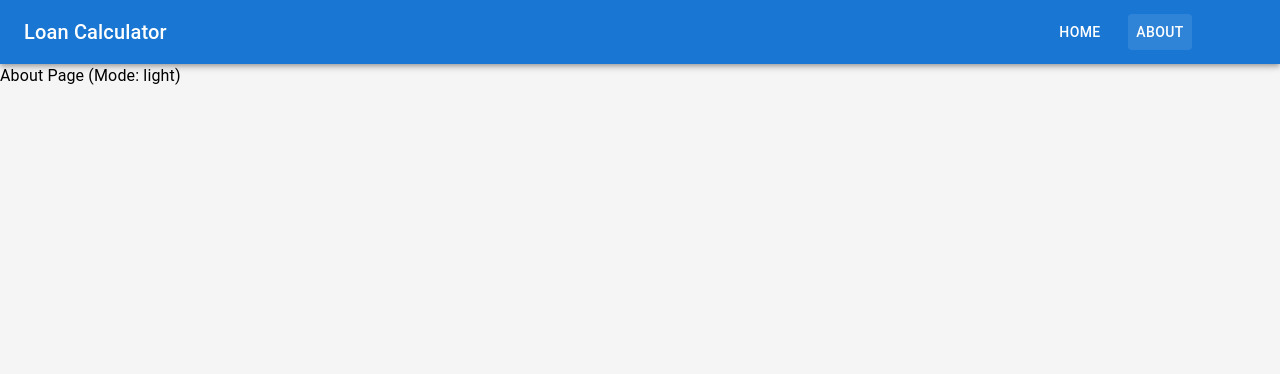
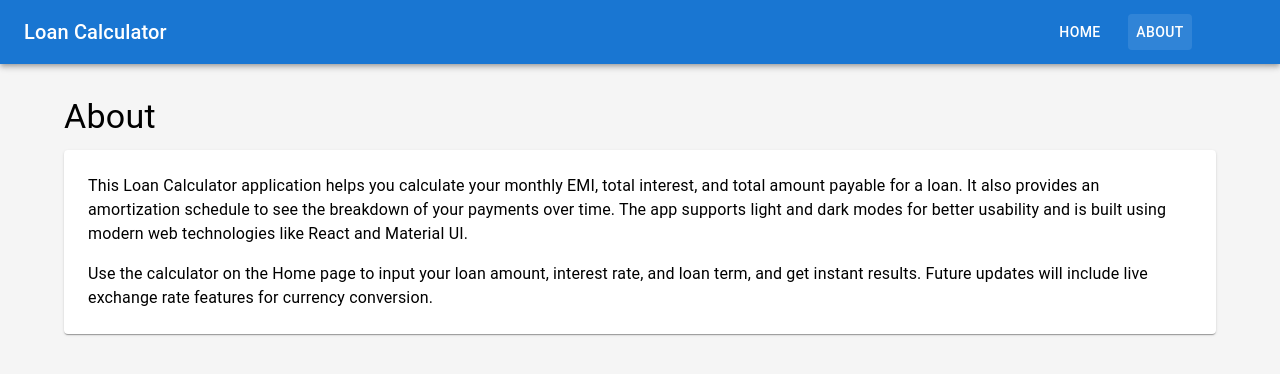
Before and after one commit to iammihirsig/loan-calculator-app, a React (Vite) app: page /about in a window 1280 px wide. Shown: the top 374 px of the page. Built offline with nearby package versions, Linux system fonts and the light colour scheme; some icons are missing.

Commit message:
Add About page with content and basic styling

```diff
--- a/src/pages/About.jsx
+++ b/src/pages/About.jsx
@@ -1,9 +1,22 @@
-import React, { useContext } from 'react';
-import { ThemeContext } from '../context/ThemeContext';
+import React from 'react';
+import { Container, Typography, Paper, Box } from '@mui/material';
 
 function About() {
-  const { mode } = useContext(ThemeContext);
-  return <div>About Page (Mode: {mode})</div>;
+  return (
+    <Container sx={{ py: 4 }}>
+      <Typography variant="h4" gutterBottom>
+        About
+      </Typography>
+      <Paper sx={{ p: 3 }}>
+        <Typography variant="body1" paragraph>
+          This Loan Calculator application helps you calculate your monthly EMI, total interest, and total amount payable for a loan. It also provides an amortization schedule to see the breakdown of your payments over time. The app supports light and dark modes for better usability and is built using modern web technologies like React and Material UI.
+        </Typography>
+        <Typography variant="body1">
+          Use the calculator on the Home page to input your loan amount, interest rate, and loan term, and get instant results. Future updates will include live exchange rate features for currency conversion.
+        </Typography>
+      </Paper>
+    </Container>
+  );
 }
 
 export default About;
```
